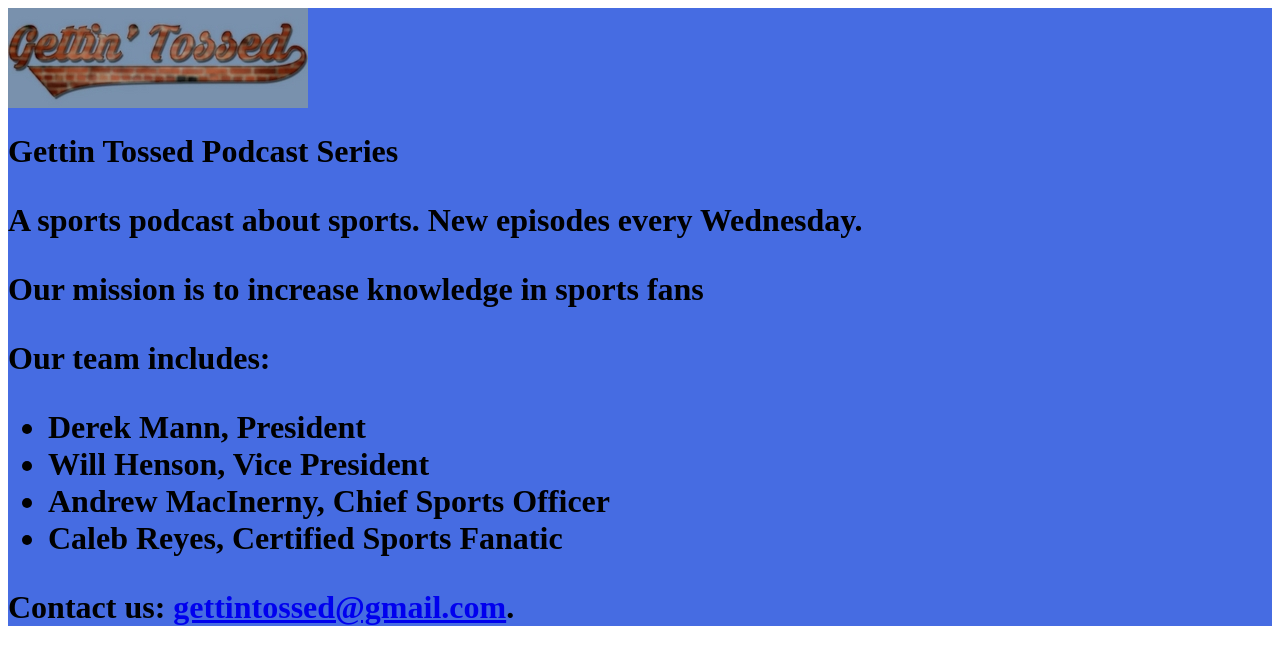
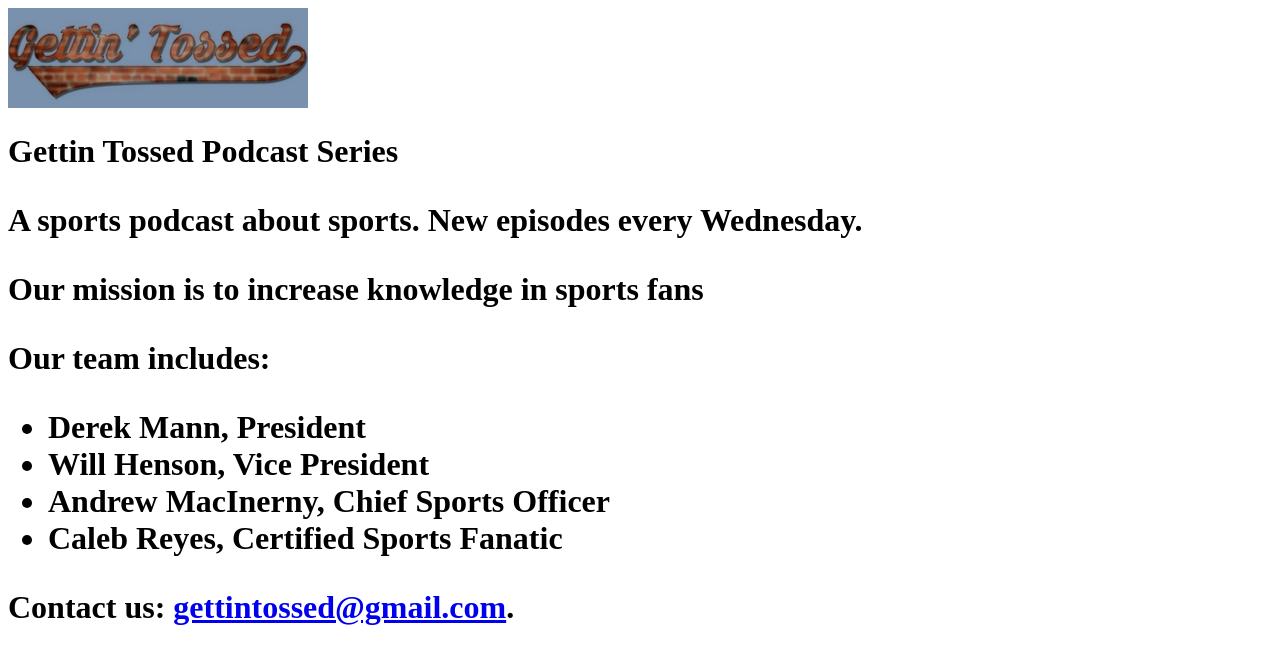
Before and after one commit to amandachapman/amandachapman.github.io, a plain HTML site: page unit_3/index.html in a window 1280 px wide. Drawn offline with Linux system fonts and the light colour scheme.

```diff
--- a/unit_3/css/style.css
+++ b/unit_3/css/style.css
@@ -1,5 +1,4 @@
 header {
-	background-color: #466CE2;
 	text-align:left;
 }
 main {
```
